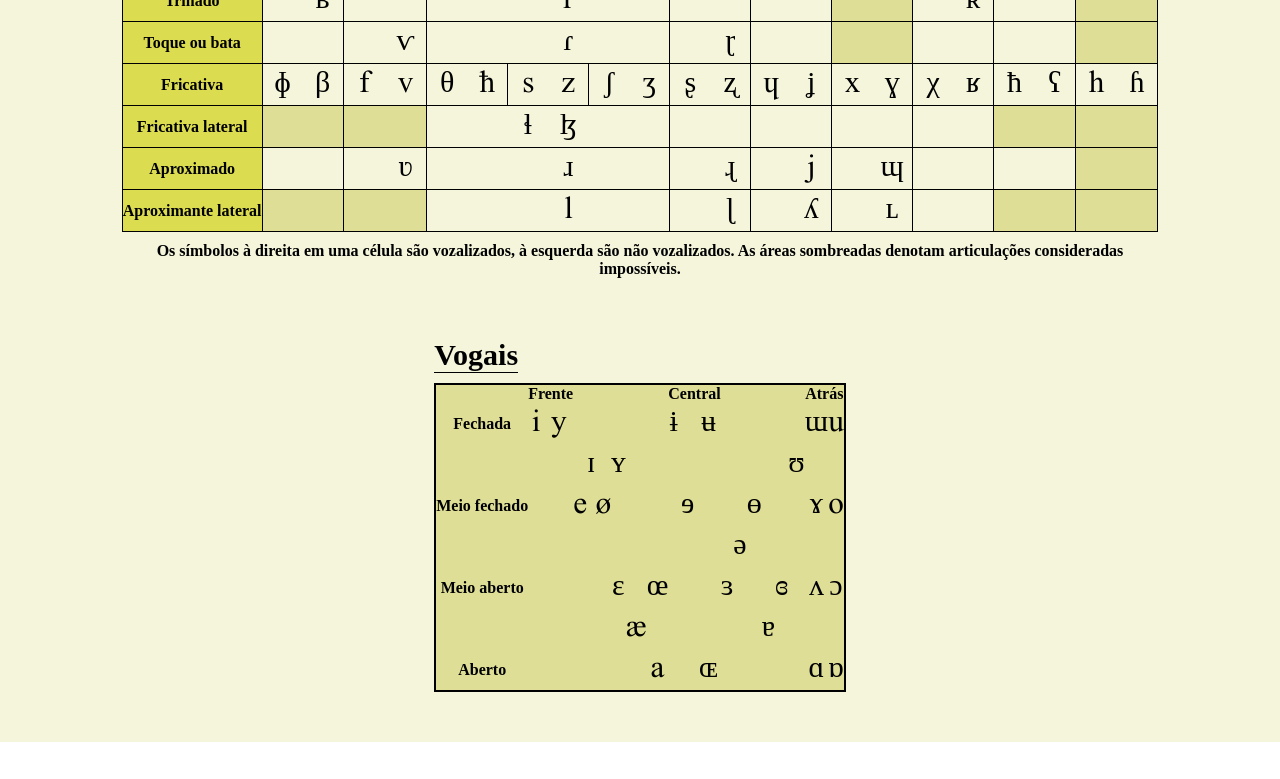
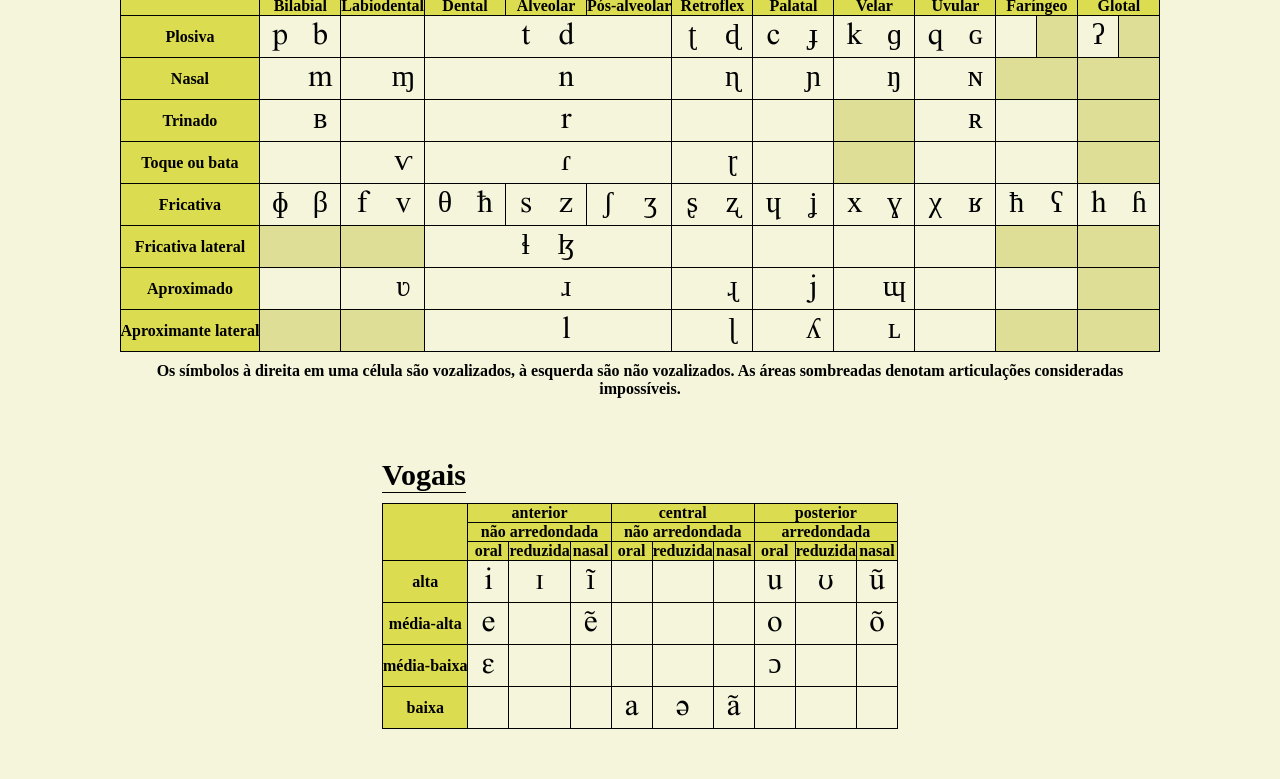
Before and after one commit to Kauan-13/foneticando, a plain HTML site: page index.html in a window 1280 px wide. Shown: the part 457-1236 px from the top of the page. Before the commit the page ends 1199 px from the top, so only its background shows below. Drawn offline with Linux system fonts and the light colour scheme.

Commit message:
Altualizando tabela de vogais para os símbolos da fonetica brasileira; adicionando o símbolo diacritico; aumentando os botões dos símbolos para ocuparem a celula inteira

```diff
--- a/index.html
+++ b/index.html
@@ -13,6 +13,17 @@
     <main>
         <h1>Foneticando <span>U</span></h1>
         <textarea id="area-texto"></textarea>
+        <div class="outros-simbolos">
+            <h2>Outros símbolos</h2>
+            <table>
+                <tr>
+                    <th>Diacrítico</th>
+                    <td>
+                        <button class="btn" value="ˈ">ˈ</button>
+                    </td>
+                </tr>
+            </table>
+        </div>
         <div class="consoantes">
             <h2>Consoantes</h2>
             <table class="tabela-consoantes">
@@ -312,232 +323,104 @@
             <h2>Vogais</h2>
             <table class="tabela-vogais">
                 <tr>
-                    <th></th>
-                    <th colspan="2">Frente</th>
-                    <th></th>
-                    <th></th>
-                    <th></th>
-                    <th></th>
-                    <th></th>
-                    <th></th>
-                    <th colspan="3">Central</th>
-                    <th></th>
-                    <th></th>
-                    <th></th>
-                    <th></th>
-                    <th></th>
-                    <th></th>
-                    <th colspan="2">Atrás</th>
+                    <th rowspan="3"></th>
+                    <th colspan="3">anterior</th>
+                    <th colspan="3">central</th>
+                    <th colspan="3">posterior</th>
                 </tr>
                 <tr>
-                    <th>Fechada</th>
+                    <th colspan="3">não arredondada</th>
+                    <th colspan="3">não arredondada</th>
+                    <th colspan="3">arredondada</th>
+                </tr>
+                <tr>
+                    <th>oral</th>
+                    <th>reduzida</th>
+                    <th>nasal</th>
+                    <th>oral</th>
+                    <th>reduzida</th>
+                    <th>nasal</th>
+                    <th>oral</th>
+                    <th>reduzida</th>
+                    <th>nasal</th>
+                </tr>
+                <tr>
+                    <th>alta</th>
                     <td>
                         <button class="btn" value="i">i</button>
                     </td>
                     <td>
-                        <button class="btn" value="y">y</button>
+                        <button class="btn" value="I">I</button>
+                    </td>
+                    <td>
+                        <button class="btn" value="ĩ">ĩ</button>
+                    </td>
+                    <td></td>
+                    <td></td>
+                    <td></td>
+                    <td>
+                        <button class="btn" value="u">u</button>
+                    </td>
+                    <td>
+                        <button class="btn" value="U">U</button>
+                    </td>
+                    <td>
+                        <button class="btn" value="u)">u)</button>
+                    </td>
+                </tr>
+                <tr>
+                    <th>média-alta</th>
+                    <td>
+                        <button class="btn" value="e">e</button>
+                    </td>
+                    <td></td>
+                    <td>
+                        <button class="btn" value="e)">e)</button>
+                    </td>
+                    <td></td>
+                    <td></td>
+                    <td></td>
+                    <td>
+                        <button class="btn" value="o">o</button>
+                    </td>
+                    <td></td>
+                    <td>
+                        <button class="btn" value="o)">o)</button>
+                    </td>
+                </tr>
+                <tr>
+                    <th>média-baixa</th>
+                    <td>
+                        <button class="btn" value="E">E</button>
                     </td>
                     <td></td>
                     <td></td>
                     <td></td>
                     <td></td>
                     <td></td>
-                    <td></td>
                     <td>
-                        <button class="btn" value="ɨ">ɨ</button>
-                    </td>
-                    <td></td>
-                    <td>
-                        <button class="btn" value="ʉ">ʉ</button>
-                    </td>
-                    <td></td>
-                    <td></td>
-                    <td></td>
-                    <td></td>
-                    <td></td>
-                    <td></td>
-                    <td>
-                        <button class="btn" value="ɯ">ɯ</button>
-                    </td>
-                    <td>
-                        <button class="btn" value="u">u</button>
-                    </td>
-                </tr>
-                <tr>
-                    <td></td>
-                    <td></td>
-                    <td></td>
-                    <td></td>
-                    <td>
-                        <button class="btn" value="ɪ">ɪ</button>
-                    </td>
-                    <td></td>
-                    <td>
-                        <button class="btn" value="ʏ">ʏ</button>
-                    </td>
-                    <td></td>
-                    <td></td>
-                    <td></td>
-                    <td></td>
-                    <td></td>
-                    <td></td>
-                    <td></td>
-                    <td></td>
-                    <td></td>
-                    <td></td>
-                    <td>
-                        <button class="btn" value="ʊ">ʊ</button>
+                        <button class="btn" value="ɔ">ɔ</button>
                     </td>
                     <td></td>
                     <td></td>
                 </tr>
                 <tr>
-                    <th>Meio fechado</th>
-                    <td></td>
-                    <td></td>
-                    <td>
-                        <button class="btn" value="e">e</button>
-                    </td>
-                    <td></td>
-                    <td>
-                        <button class="btn" value="O">O</button>
-                    </td>
-                    <td></td>
-                    <td></td>
-                    <td></td>
-                    <td></td>
-                    <td>
-                        <button class="btn" value="ɘ">ɘ</button>
-                    </td>
-                    <td></td>
-                    <td></td>
-                    <td></td>
-                    <td>
-                        <button class="btn" value="ɵ">ɵ</button>
-                    </td>
-                    <td></td>
-                    <td></td>
-                    <td></td>
-                    <td>
-                        <button class="btn" value="ɤ">ɤ</button>
-                    </td>
-                    <td>
-                        <button class="btn" value="o">o</button>
-                    </td>
-                </tr>
-                <tr>
-                    <td></td>
-                    <td></td>
-                    <td></td>
-                    <td></td>
-                    <td></td>
-                    <td></td>
-                    <td></td>
-                    <td></td>
-                    <td></td>
-                    <td></td>
-                    <td></td>
-                    <td></td>
-                    <td></td>
-                    <td>
-                        <button class="btn" value="ə">ə</button>
-                    </td>
-                    <td></td>
-                    <td></td>
-                    <td></td>
-                    <td></td>
-                    <td></td>
-                    <td></td>
-                </tr>
-                <tr>
-                    <th>Meio aberto</th>
-                    <td></td>
-                    <td></td>
-                    <td></td>
-                    <td></td>
-                    <td></td>
-                    <td>
-                        <button class="btn" value="ɛ">ɛ</button>
-                    </td>
-                    <td></td>
-                    <td>
-                        <button class="btn" value="œ">œ</button>
-                    </td>
-                    <td></td>
-                    <td></td>
-                    <td></td>
-                    <td>
-                        <button class="btn" value="ɜ">ɜ</button>
-                    </td>
-                    <td></td>
-                    <td></td>
-                    <td></td>
-                    <td>
-                        <button class="btn" value="ɞ">ɞ</button>
-                    </td>
-                    <td></td>
-                    <td>
-                        <button class="btn" value="ʌ">ʌ</button>
-                    </td>
-                    <td>
-                        <button class="btn" value="ɔ">ɔ</button>
-                    </td>
-                </tr>
-                <tr>
-                    <td></td>
-                    <td></td>
-                    <td></td>
-                    <td></td>
-                    <td></td>
-                    <td></td>
-                    <td></td>
-                    <td>
-                        <button class="btn" value="Q">Q</button>
-                    </td>
-                    <td></td>
-                    <td></td>
-                    <td></td>
-                    <td></td>
-                    <td></td>
-                    <td></td>
-                    <td></td>
-                    <td>
-                        <button class="btn" value="ɐ">ɐ</button>
-                    </td>
-                    <td></td>
-                    <td></td>
-                    <td></td>
-                    <td></td>
-                </tr>
-                <tr>
-                    <th>Aberto</th>
-                    <td></td>
-                    <td></td>
-                    <td></td>
-                    <td></td>
+                    <th>baixa</th>
                     <td></td>
                     <td></td>
                     <td></td>
                     <td>
                         <button class="btn" value="a">a</button>
                     </td>
-                    <td></td>
-                    <td></td>
                     <td>
-                        <button class="btn" value="ɶ">ɶ</button>
+                        <button class="btn" value="«">«</button>
+                    </td>
+                    <td>
+                        <button class="btn" value="a)">a)</button>
                     </td>
                     <td></td>
                     <td></td>
                     <td></td>
-                    <td></td>
-                    <td></td>
-                    <td></td>
-                    <td>
-                        <button class="btn" value="ɑ">ɑ</button>
-                    </td>
-                    <td>
-                        <button class="btn" value="ɒ">ɒ</button>
-                    </td>
                 </tr>
             </table>
         </div>
--- a/style.css
+++ b/style.css
@@ -70,7 +70,7 @@ th {
 }
 
 td {
-    width: 40px;
+    min-width: 40px;
 }
 
 caption {
@@ -84,6 +84,7 @@ caption {
     font-size: 30px;
     border: none;
     background-color: transparent;
+    width: 100%;
 }
 
 .btn:hover {
@@ -94,20 +95,8 @@ caption {
     background-color: rgb(222, 222, 150);
 }
 
-.tabela-vogais {
-    border: 2px solid black;
-    background-color: rgb(222, 222, 150);
+.outros-simbolos {
+    display: flex;
+    flex-direction: column;
+    align-items: center;
 }
-
-.tabela-vogais td {
-    width: fit-content;
-}
-
-.tabela-vogais th {
-    background-color: transparent;
-}
-
-.tabela-vogais th, .tabela-vogais td {
-    border: none;
-    text-align: center;
-}
```
